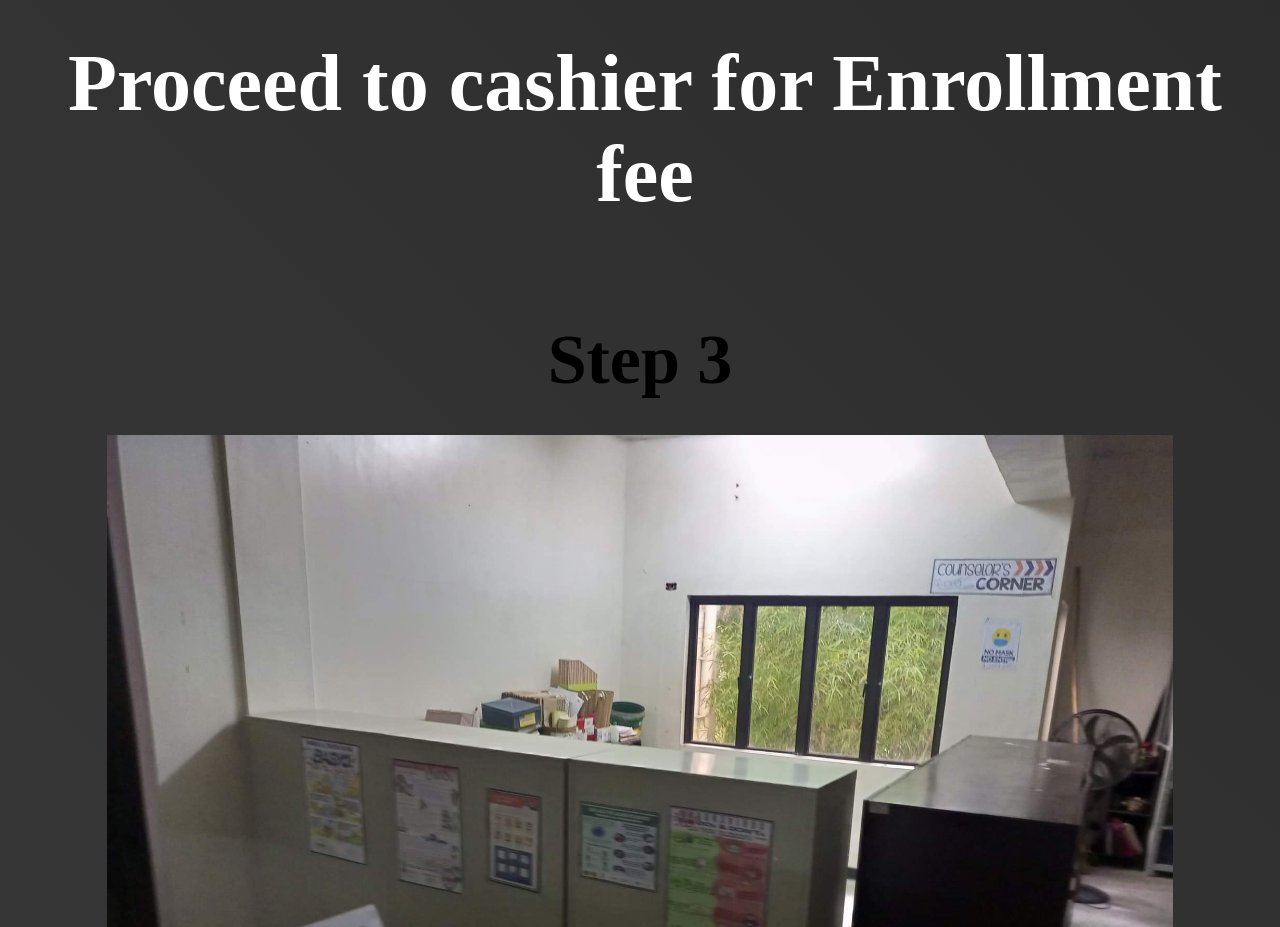
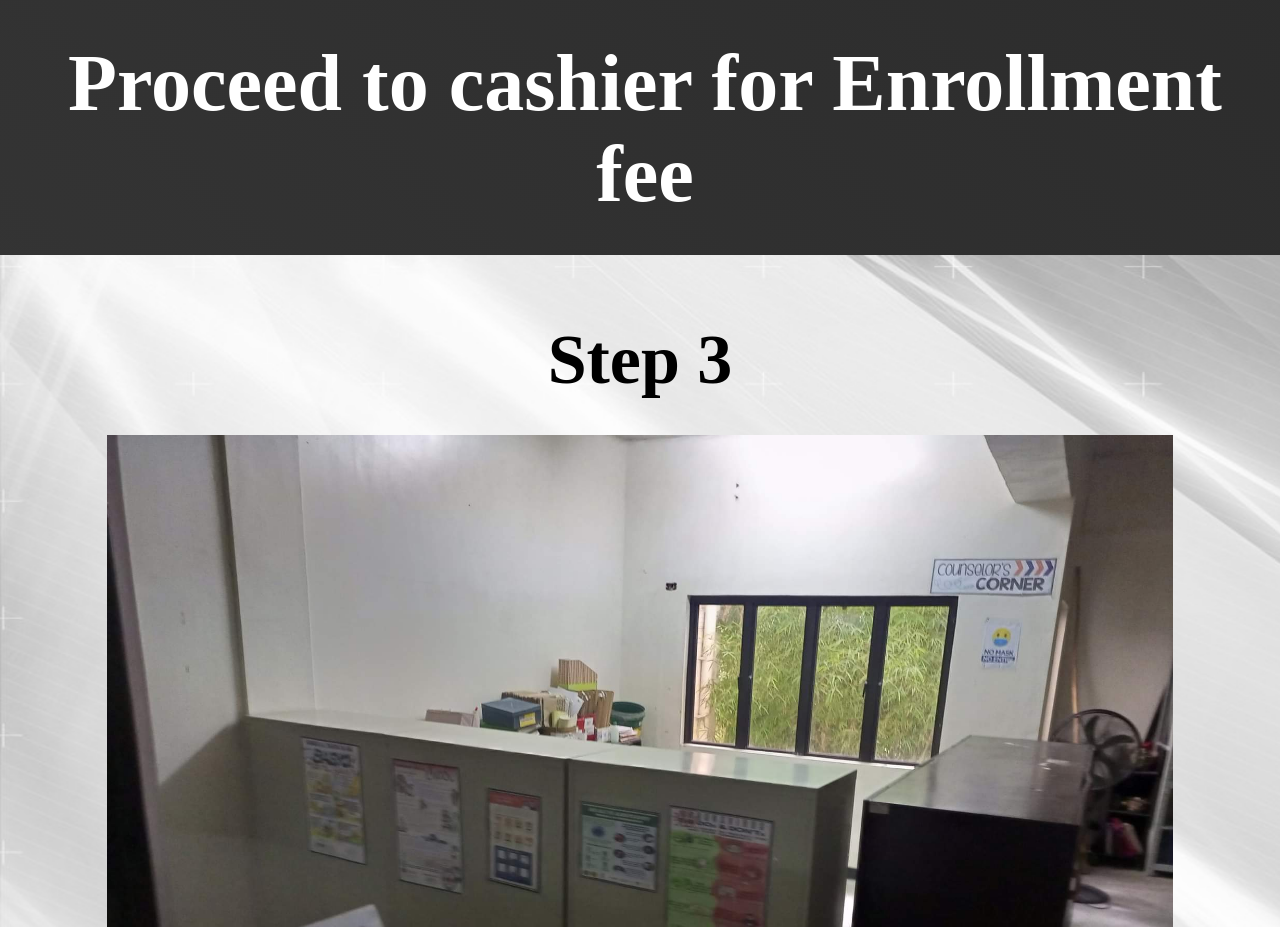
Before and after one commit to RKTongol/qeci, a website: page enroll.html in a window 1280 px wide. Shown: the part 4033-4960 px from the top of the page. Drawn offline with Linux system fonts and the light colour scheme.

Commit message:
Update styles.css

```diff
--- a/assets/styles.css
+++ b/assets/styles.css
@@ -5,7 +5,7 @@
    text-decoration: none;
 }
 .white{
-   background-image: url(assets/images/bg.jpg);
+   background-image: url(/assets/images/bg.jpg);
    background-repeat: no-repeat;
    background-size: cover;
    padding-top: 30px;
```
